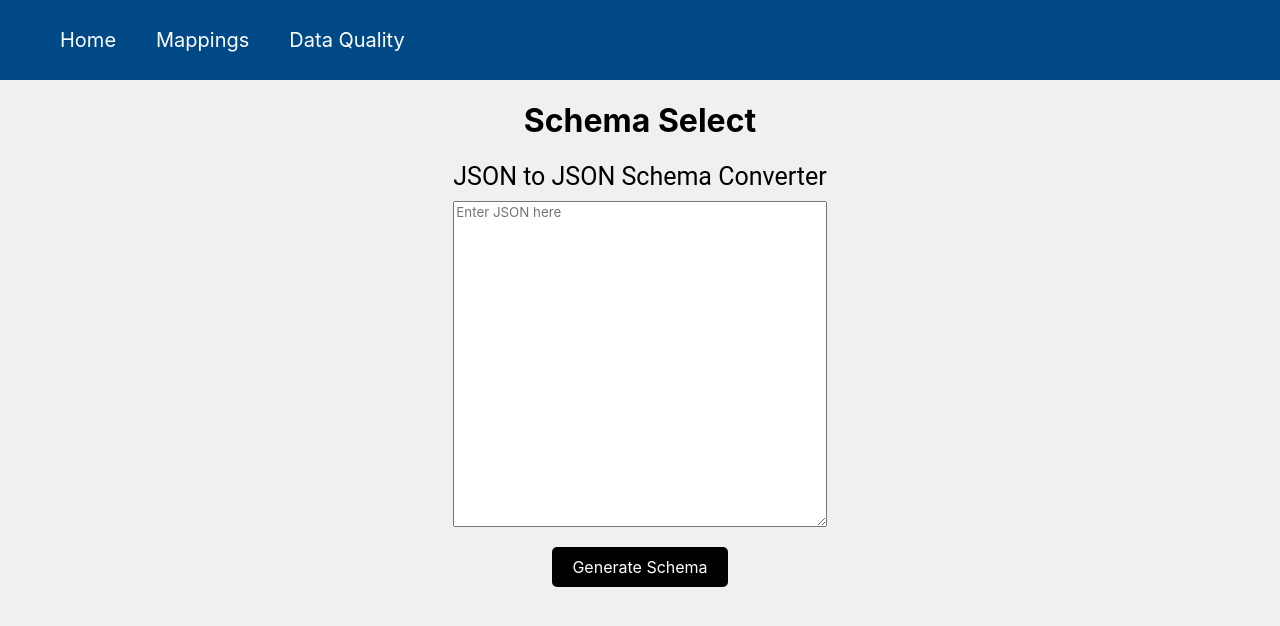
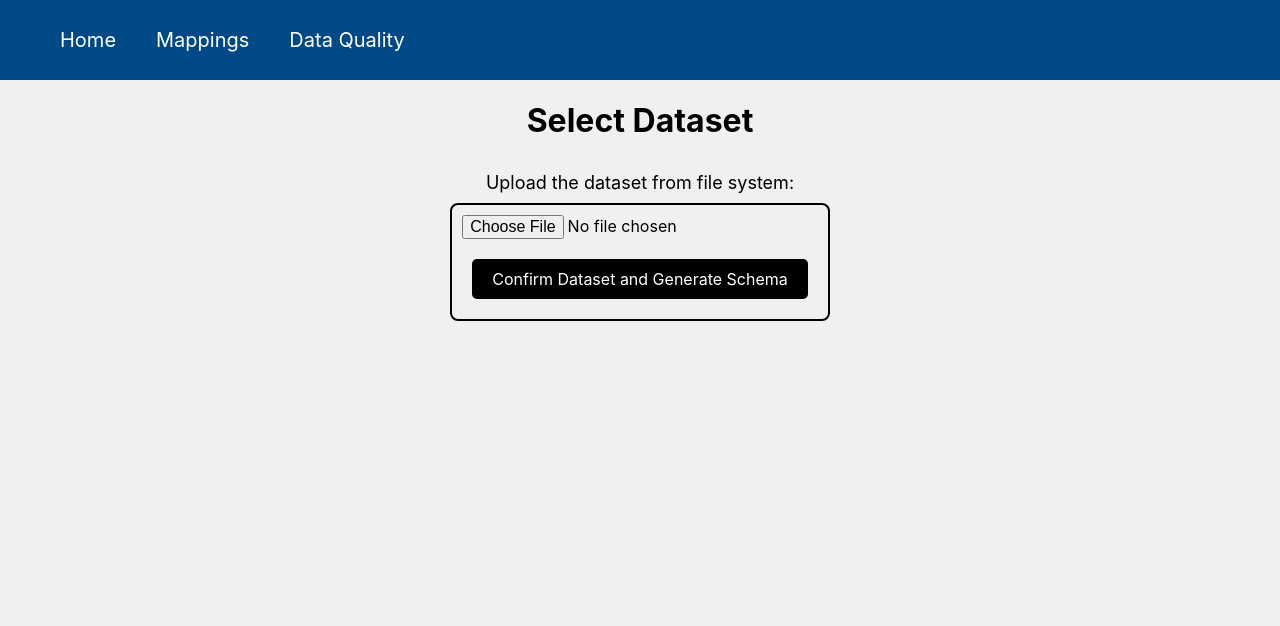
Before and after one commit to micalopez0112/proyecto-grado, a React (Create React App) app in the folder frontend/: page /SchemaSelect in a window 1280 px wide. Shown: the top 626 px of the page. Built offline with nearby package versions, Linux system fonts and the light colour scheme.

Commit message:
Se cambió la pantalla de SchemaSelect

```diff
--- a/frontend/src/context/context.tsx
+++ b/frontend/src/context/context.tsx
@@ -18,6 +18,8 @@ interface JsonSchemaContextProps {
   currentOntologyId?: string;
   setcurrentOntologyId: (value: string | undefined) => void;
   jsonSchemaContext: any;
+  collectionPath: string;
+  setCollectionPath: (value: string) => void;
   ontologyDataContext: any;
   setontologyDataContext: (value: any) => void;
   setJsonSchemaContext: (value: any) => void;
@@ -37,13 +39,14 @@ interface JsonSchemaContextProps {
 
 const Context = createContext<JsonSchemaContextProps>({
   currentOntologyId: undefined,
-  setcurrentOntologyId: () => {},
   jsonSchemaContext: {},
   JsonElementSelected: {},
-  setontologyDataContext: () => {},
   ontologyDataContext: {},
   OntoElementSelected: { type: undefined, ontoElement: {} },
+  collectionPath: "",
   mappings: {},
+  setcurrentOntologyId: () => {},
+  setontologyDataContext: () => {},
   setJsonSchemaContext: () => {},
   setJsonElementSelected: () => {},
   setOntoElementSelected: () => {},
@@ -51,6 +54,7 @@ const Context = createContext<JsonSchemaContextProps>({
   addNewMapping: () => {},
   removeMapping: () => {},
   clearMappings: () => {},
+  setCollectionPath: () => {},
 });
 
 const ContextProvider = ({ children }: { children: React.ReactNode }) => {
@@ -68,6 +72,7 @@ const ContextProvider = ({ children }: { children: React.ReactNode }) => {
   const [currentOntologyId, setcurrentOntologyId] = useState<
     string | undefined
   >(undefined);
+  const [collectionPath, setCollectionPath] = useState<string>("");
 
   const addNewMapping = () => {
     console.log("Adding new mapping, actual mappings are: ", mappings);
@@ -267,6 +272,8 @@ const ContextProvider = ({ children }: { children: React.ReactNode }) => {
         addNewMapping,
         removeMapping,
         clearMappings,
+        collectionPath,
+        setCollectionPath
       }}
     >
       {children}
--- a/frontend/src/pages/mappings/Mapping.tsx
+++ b/frontend/src/pages/mappings/Mapping.tsx
@@ -29,6 +29,7 @@ export const Mapping = () => {
     setMappings,
     setJsonSchemaContext,
     removeMapping,
+    collectionPath
   } = useDataContext();
   const [selectedFile, setSelectedFile] = useState<File | null>(null);
   const [mappingName, setMappingName] = useState<string>("");
@@ -37,6 +38,7 @@ export const Mapping = () => {
 
   useEffect(() => {
     //cambiar logica cuando se obtenga el id desde el back
+    console.log("#COLLECTION PATH EN MAPPINGS.TSX: ", collectionPath);
   }, []);
 
   useEffect(() => {
--- a/frontend/src/pages/mappings/SchemaSelect.tsx
+++ b/frontend/src/pages/mappings/SchemaSelect.tsx
@@ -3,67 +3,93 @@ import { JsonSchema } from "../../types";
 import { useDataContext } from "../../context/context.tsx";
 import { useNavigate } from "react-router-dom";
 import { getJsonSchema } from "../../services/mapsApi.ts";
+import { Spinner } from "../../components/Spinner/Spinner.tsx";
 
 const SchemaSelect = () => {
+  const [file, setFile] = useState<File | null>(null);
   const [jsonInput, setJsonInput] = useState<string>("");
   const [jsonSchema, setJsonSchema] = useState<JsonSchema | null>(null);
-  const { setJsonSchemaContext } = useDataContext();
+  const { setJsonSchemaContext, setCollectionPath } = useDataContext();
+  const [loading, setLoading] = useState<boolean>(false);
 
   const navigate = useNavigate();
 
-  const handleInputChange = (e: React.ChangeEvent<HTMLTextAreaElement>) => {
-    setJsonInput(e.target.value);
-  };
+  const handleFileChange = (e: React.ChangeEvent<HTMLInputElement>) => {
+    const files = e.target.files;
+    if (files) {
+      const fileExtension = files[0].name.split(".").pop()?.toLowerCase();
+      if (fileExtension === "json") {
+        setFile(files[0]);
+      } else {
+        alert("The Collection File must be of type .json");
+        return;
+      }
+    }
+  }
 
   const handleGenerateSchema = async () => {
     try {
-      const jsonData = JSON.parse(jsonInput);
-      //const schema = generateJsonSchema(jsonData);
-      const response = await getJsonSchema(jsonData);
+      if(file !== null){
+        console.log("##File name: ", file?.name);
+        setLoading(true);
+        const response = await getJsonSchema(file?.name);
         const schema = response?.data;
         setJsonSchema(schema);
         console.log("##GENERATED SCHEMA##", schema);
         setJsonSchemaContext(schema);
+        setCollectionPath(file?.name);
         navigate("/Mapping");
+        setLoading(false);
+      }
     } catch (error) {
+      setFile(null);
       console.error("Invalid JSON input");
       setJsonSchema(null);
+      alert("Something went wrong uploading the collection file");
+      setLoading(false);
     }
   };
 
   return (
+    <>
+    {loading ? (
+      <Spinner />
+    ):(
     <div style={styles.container}>
-      <h1>Schema Select</h1>
-      <div style={{ display: "flex", flexDirection: "column" }}>
-        <span
-          style={{
-            fontFamily: "Roboto",
-            fontSize: "25px",
-            marginBottom: "10px",
-          }}
-        >
-          JSON to JSON Schema Converter
-        </span>
-        <textarea
-          rows={20}
-          cols={35}
-          value={jsonInput}
-          onChange={handleInputChange}
-          placeholder="Enter JSON here"
-        />
-      </div>
+      <h1>Select Dataset</h1>
+      <div style={styles.selectHeader}>
+      <p style={{
+                margin: "10px",
+                display: "flex",
+                alignItems: "flex-start",
+                fontSize: "18px",
+              }}>
+        Upload the dataset from file system:
+      </p>
       <div
       style={{
-          display: "flex",
-          justifyContent: "center",
-          marginTop: "10px",
-        }}
+        display:"flex",
+        flexDirection:"column",
+        border: "2px solid rgb(0,0,0)",
+        borderRadius: "8px",
+        padding: "10px",
+
+      }}>
+        <input
+          style={{ fontSize: "16px", paddingBottom: "10px" }}
+          type="file"
+          onChange={handleFileChange}
         >
-        <button className="button" onClick={handleGenerateSchema}>
-          Generate Schema
+        </input>
+        <button className="button" onClick={handleGenerateSchema}
+          disabled={file === null} >
+          Confirm Dataset and Generate Schema
         </button>
         </div>
       </div>
+
+    </div>)}
+    </>
   );
 };
 
@@ -77,6 +103,12 @@ const styles: { [key: string]: React.CSSProperties } = {
     minHeight: "100vh",
   },
   inputWrapper: {},
+  selectHeader:{
+    display: "flex",
+    flexDirection: "column",
+    alignItems: "center",
+    width: "800px",
+  },
 };
 
 export default SchemaSelect;
--- a/frontend/src/services/mapsApi.ts
+++ b/frontend/src/services/mapsApi.ts
@@ -137,16 +137,17 @@ export const fetchOntologies = async () => {
   }
 };
 
-export const getJsonSchema = async (jsonFile: any /*JsonFile?? */) => {
-  //este método va a tener que recibir un File en un futuro
+export const getJsonSchema = async (jsonFilePath: string /*JsonFile?? */) => {
   try {
-    const body = {
-      jsonInstances: jsonFile,
-    };
-    const response = await apiClient.post("/mapping/generate-schema/", body);
+    const queryParam = `?collectionFilePath=${jsonFilePath}`;
+    const response = await apiClient.post(
+      `/mapping/generate-schema/${queryParam}`
+    );
+    console.log("Response from generating schema: ", response);
     return response;
   } catch (error) {
     console.error("Error fetching JsonSchema", error);
+    throw error;
   }
 };
 
```
Also changed, not shown: frontend/src/pages/mappings/OntologySelect.tsx (+0 -19 lines), 2 other files (tests, documents, lock files or other folders). Lines whose indentation alone changed are shown as unchanged.
